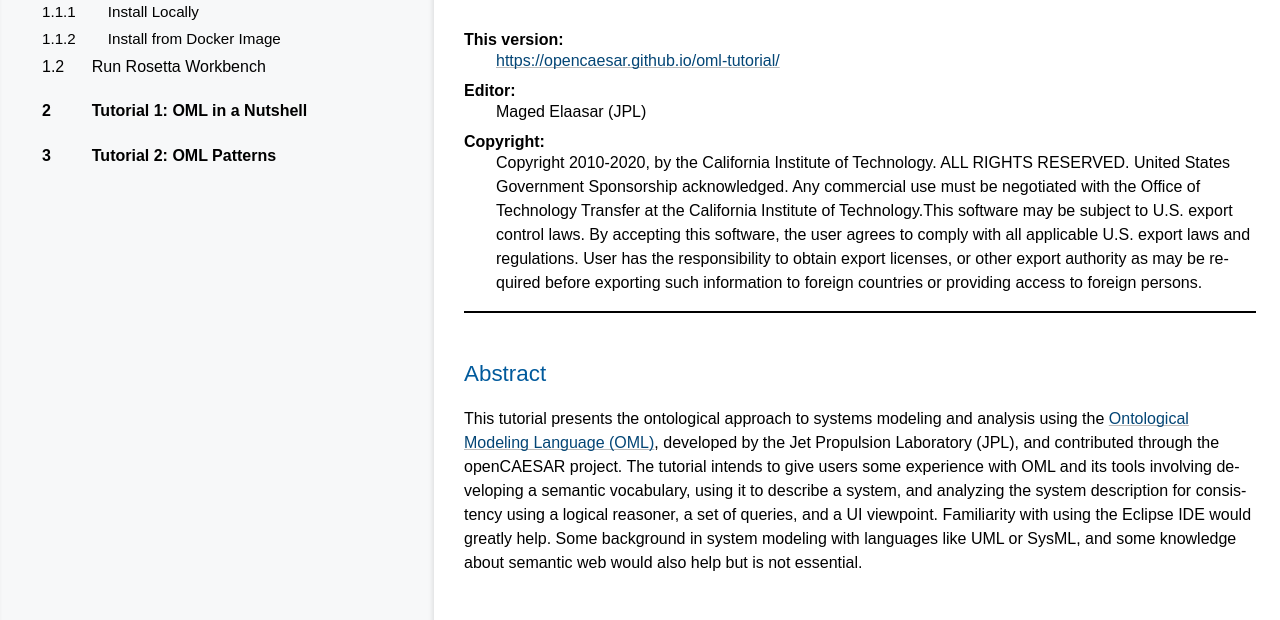
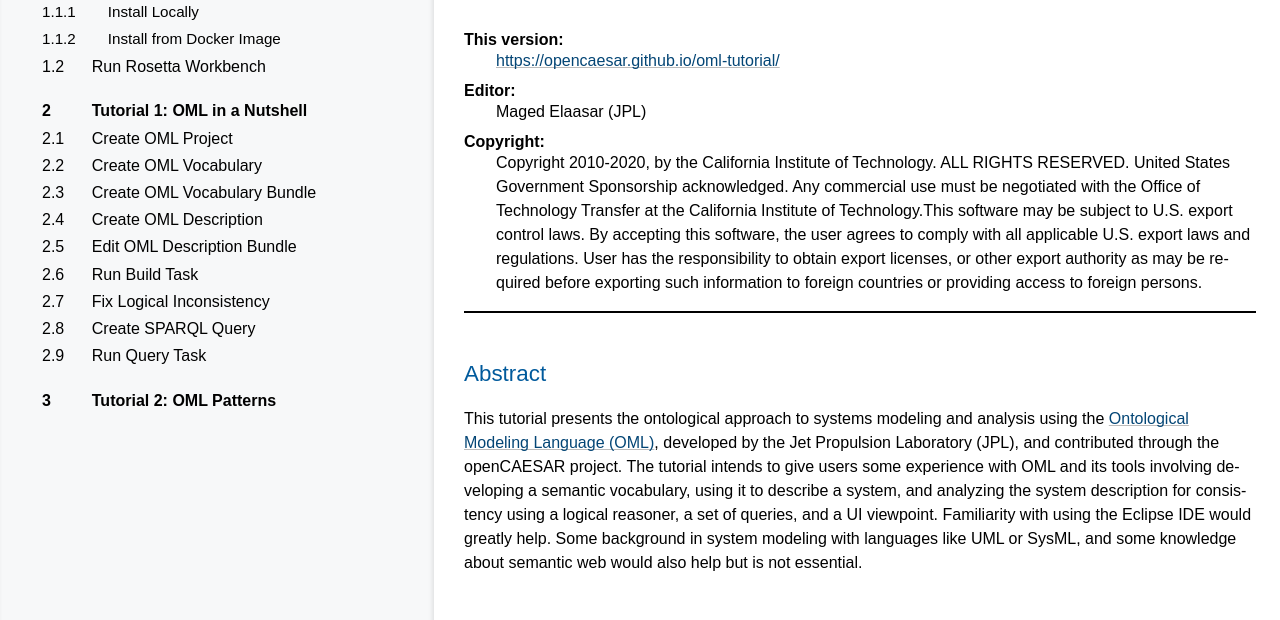
Before and after one commit to opencaesar/oml-tutorials, a plain HTML site: page docs/index.html in a window 1280 px wide. Shown: the part 118-738 px from the top of the page. Drawn offline with Linux system fonts and the light colour scheme.

Commit message:
tutorial 1 outline

```diff
--- a/docs/index.html
+++ b/docs/index.html
@@ -1489,7 +1489,7 @@ Possible extra rowspan handling
 </style>
   <meta content="Bikeshed version 44af0bf3e, updated Fri Jul 29 17:05:16 2022 -0700" name="generator">
   <link href="https://opencaesar.github.io/oml-tutorial/" rel="canonical">
-  <meta content="d51ddd437423ff12ab46f6d6e6ad50b31bf27303" name="document-revision">
+  <meta content="0c38d89ea26a68f103a66f7c69a24d63785945b4" name="document-revision">
 <style>
 a[data-link-type=biblio] {
     white-space: pre-wrap;
@@ -2057,7 +2057,19 @@ c-[il] { color: #000000 } /* Literal.Number.Integer.Long */
        </ol>
       <li><a href="#run-rosetta-workbench"><span class="secno">1.2</span> <span class="content">Run Rosetta Workbench</span></a>
      </ol>
-    <li><a href="#tutorial-1"><span class="secno">2</span> <span class="content">Tutorial 1: OML in a Nutshell</span></a>
+    <li>
+     <a href="#tutorial-1"><span class="secno">2</span> <span class="content">Tutorial 1: OML in a Nutshell</span></a>
+     <ol class="toc">
+      <li><a href="#tutorial1-create-oml-project"><span class="secno">2.1</span> <span class="content">Create OML Project</span></a>
+      <li><a href="#tutorial1-create-oml-vocabulary"><span class="secno">2.2</span> <span class="content">Create OML Vocabulary</span></a>
+      <li><a href="#tutorial1-create-oml-vocabulary-bundle"><span class="secno">2.3</span> <span class="content">Create OML Vocabulary Bundle</span></a>
+      <li><a href="#tutorial1-create-oml-description"><span class="secno">2.4</span> <span class="content">Create OML Description</span></a>
+      <li><a href="#tutorial1-edit-oml-description-bundle"><span class="secno">2.5</span> <span class="content">Edit OML Description Bundle</span></a>
+      <li><a href="#tutorial1-run-build-task"><span class="secno">2.6</span> <span class="content">Run Build Task</span></a>
+      <li><a href="#tutorial1-fix-logical-inconsistency"><span class="secno">2.7</span> <span class="content">Fix Logical Inconsistency</span></a>
+      <li><a href="#tutorial1-create-sparql-query"><span class="secno">2.8</span> <span class="content">Create SPARQL Query</span></a>
+      <li><a href="#tutorial1-run-query-task"><span class="secno">2.9</span> <span class="content">Run Query Task</span></a>
+     </ol>
     <li><a href="#tutorial-2"><span class="secno">3</span> <span class="content">Tutorial 2: OML Patterns</span></a>
    </ol>
   </nav>
@@ -2101,9 +2113,15 @@ c-[il] { color: #000000 } /* Literal.Number.Integer.Long */
       <p><img src="assets/img/Final-Modeling-Perspective.png" width="100%"></p>
     </ol>
     <h2 class="heading settled" data-level="2" id="tutorial-1"><span class="secno">2. </span><span class="content">Tutorial 1: OML in a Nutshell</span><a class="self-link" href="#tutorial-1"></a></h2>
-    <ol>
-     <li data-md>
-    </ol>
+    <h3 class="heading settled" data-level="2.1" id="tutorial1-create-oml-project"><span class="secno">2.1. </span><span class="content">Create OML Project</span><a class="self-link" href="#tutorial1-create-oml-project"></a></h3>
+    <h3 class="heading settled" data-level="2.2" id="tutorial1-create-oml-vocabulary"><span class="secno">2.2. </span><span class="content">Create OML Vocabulary</span><a class="self-link" href="#tutorial1-create-oml-vocabulary"></a></h3>
+    <h3 class="heading settled" data-level="2.3" id="tutorial1-create-oml-vocabulary-bundle"><span class="secno">2.3. </span><span class="content">Create OML Vocabulary Bundle</span><a class="self-link" href="#tutorial1-create-oml-vocabulary-bundle"></a></h3>
+    <h3 class="heading settled" data-level="2.4" id="tutorial1-create-oml-description"><span class="secno">2.4. </span><span class="content">Create OML Description</span><a class="self-link" href="#tutorial1-create-oml-description"></a></h3>
+    <h3 class="heading settled" data-level="2.5" id="tutorial1-edit-oml-description-bundle"><span class="secno">2.5. </span><span class="content">Edit OML Description Bundle</span><a class="self-link" href="#tutorial1-edit-oml-description-bundle"></a></h3>
+    <h3 class="heading settled" data-level="2.6" id="tutorial1-run-build-task"><span class="secno">2.6. </span><span class="content">Run Build Task</span><a class="self-link" href="#tutorial1-run-build-task"></a></h3>
+    <h3 class="heading settled" data-level="2.7" id="tutorial1-fix-logical-inconsistency"><span class="secno">2.7. </span><span class="content">Fix Logical Inconsistency</span><a class="self-link" href="#tutorial1-fix-logical-inconsistency"></a></h3>
+    <h3 class="heading settled" data-level="2.8" id="tutorial1-create-sparql-query"><span class="secno">2.8. </span><span class="content">Create SPARQL Query</span><a class="self-link" href="#tutorial1-create-sparql-query"></a></h3>
+    <h3 class="heading settled" data-level="2.9" id="tutorial1-run-query-task"><span class="secno">2.9. </span><span class="content">Run Query Task</span><a class="self-link" href="#tutorial1-run-query-task"></a></h3>
     <h2 class="heading settled" data-level="3" id="tutorial-2"><span class="secno">3. </span><span class="content">Tutorial 2: OML Patterns</span><a class="self-link" href="#tutorial-2"></a></h2>
     <blockquote>
      <p>TBD</p>
```
Also changed, not shown: 1 other file.
